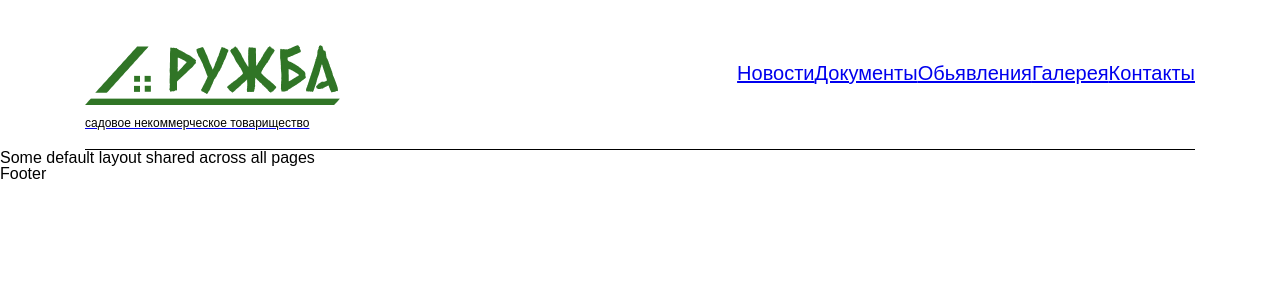
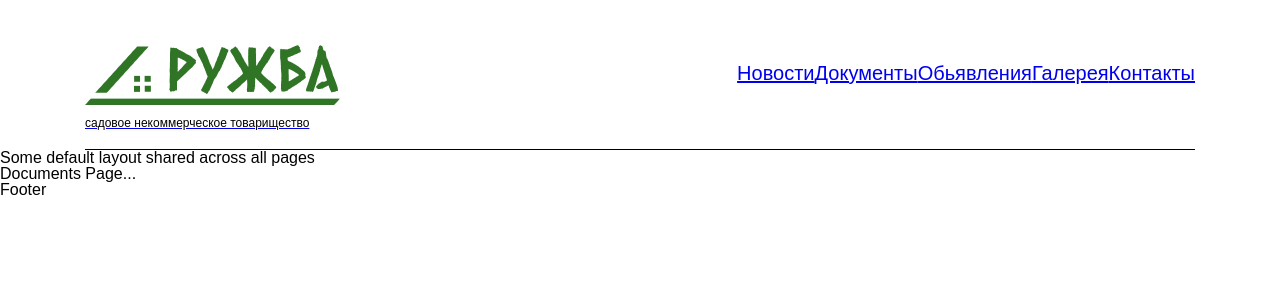
Before and after one commit to overusdev/druzhba-frontend, a Nuxt app: page /docs in a window 1280 px wide. Shown: the top 300 px of the page. Built offline with nearby package versions, Linux system fonts and the light colour scheme.

Commit message:
More routes

```diff
--- /dev/null
+++ b/pages/ads/index.vue
@@ -0,0 +1,3 @@
+<template>
+  <h1>Ads Page...</h1>
+</template>
--- /dev/null
+++ b/pages/contacts/index.vue
@@ -0,0 +1,3 @@
+<template>
+  <h1>Contacts Page...</h1>
+</template>
--- /dev/null
+++ b/pages/docs/index.vue
@@ -0,0 +1,3 @@
+<template>
+  <h1>Documents Page...</h1>
+</template>
--- /dev/null
+++ b/pages/gallery/index.vue
@@ -0,0 +1,3 @@
+<template>
+  <h1>Gallery Page...</h1>
+</template>
```
